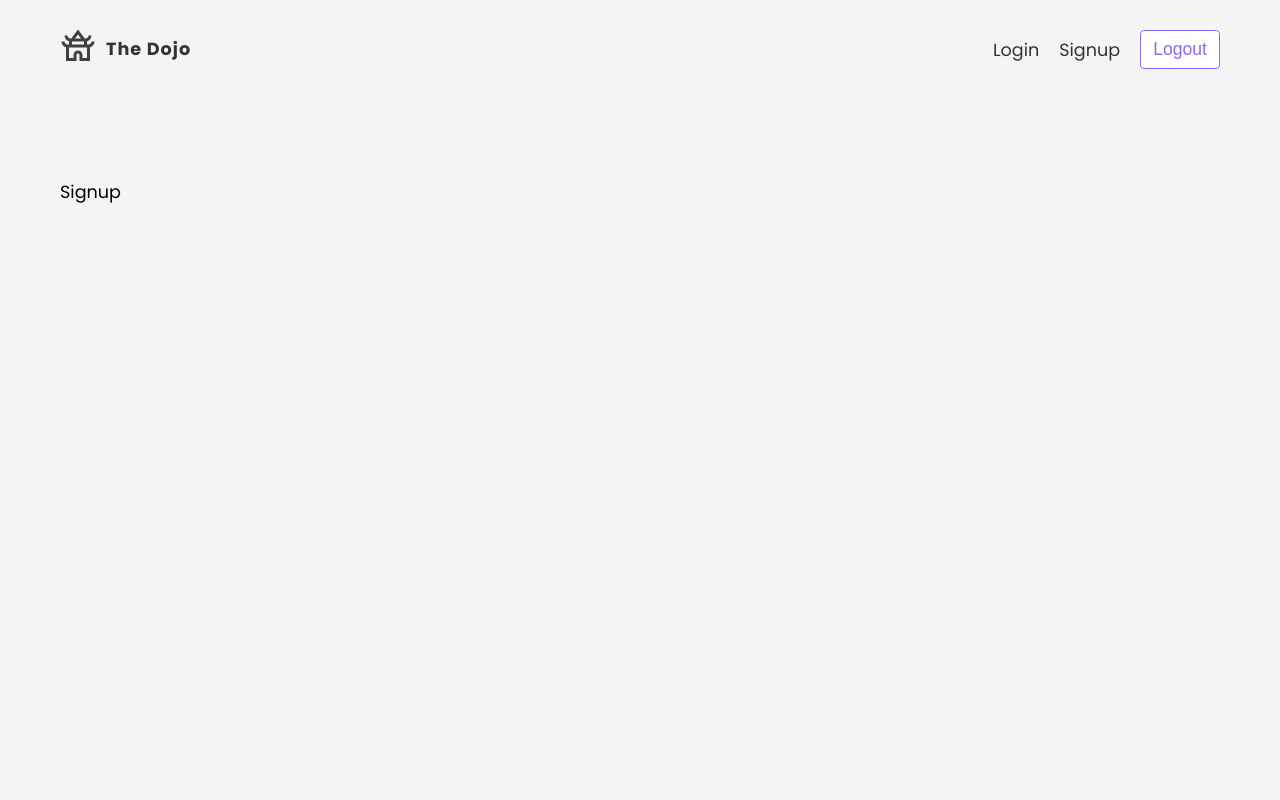
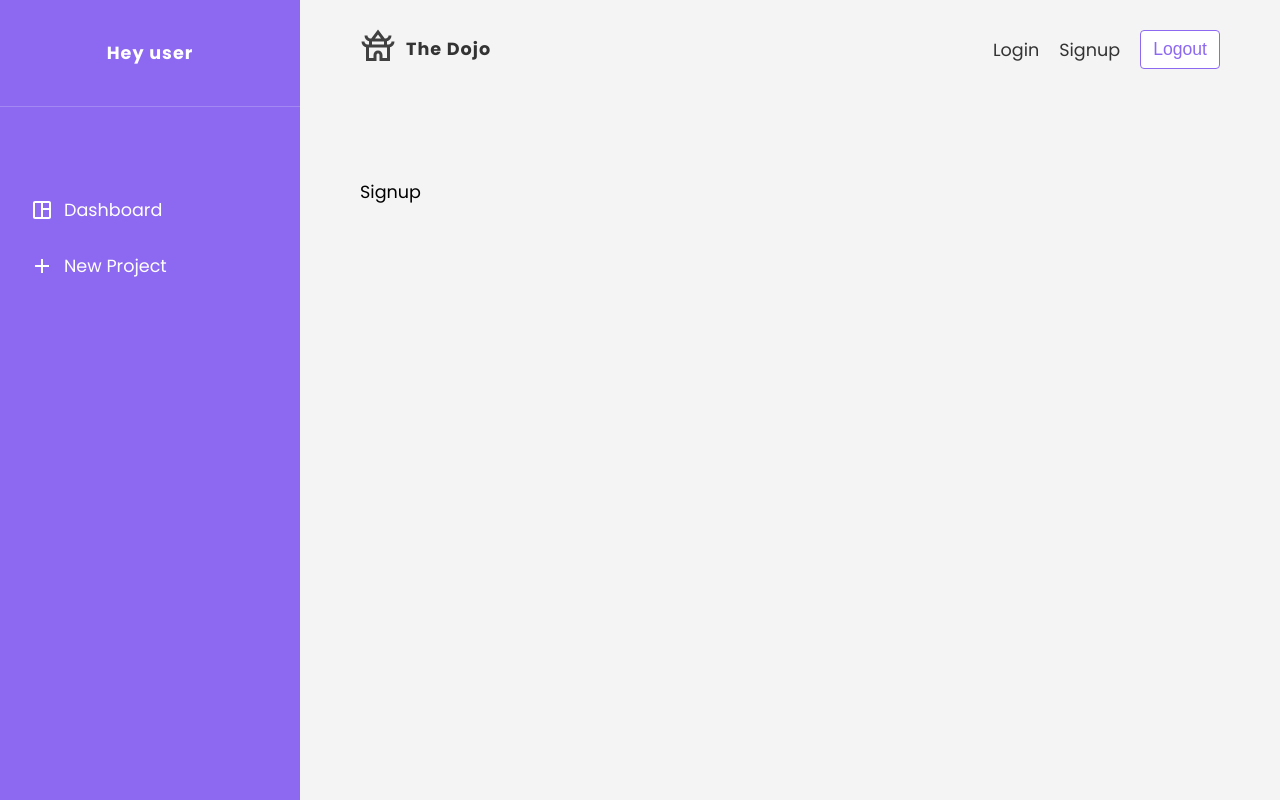
Before and after one commit to murray-williams/the-dojo, a React (Create React App) app: page /signup in a window 1280 px wide. Built offline with nearby package versions, Linux system fonts and the light colour scheme; no server answers.

Commit message:
Added Sidebar to app

```diff
--- a/src/App.js
+++ b/src/App.js
@@ -10,11 +10,13 @@ import Login from './pages/login/Login'
 import Signup from './pages/signup/Signup'
 import Project from './pages/project/Project'
 import Navbar from './components/Navbar'
+import Sidebar from './components/Sidebar'
 
 function App() {
   return (
     <div className="App">
       <BrowserRouter>
+        <Sidebar />
         <div className="container">
           <Navbar />
           <Switch>
--- a/src/components/Sidebar.js
+++ b/src/components/Sidebar.js
@@ -16,7 +16,7 @@ export default function Sidebar() {
         <nav className="links">
           <ul>
             <li>
-              <NavLink to="/">
+              <NavLink exact to="/">
                 <img src={DashboardIcon} alt="dashboard Icon" />
                 <span>Dashboard</span>
               </NavLink>
```
